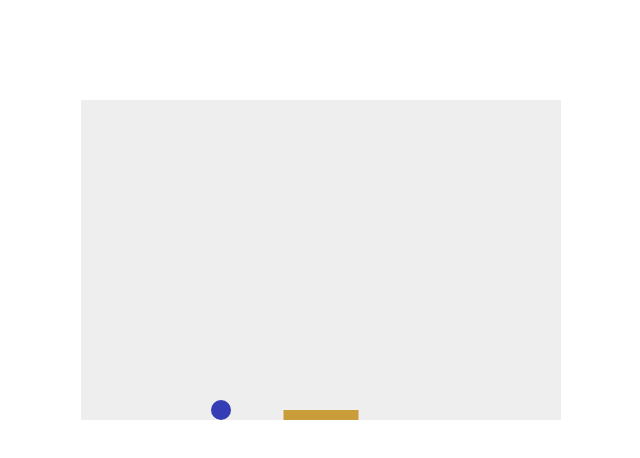
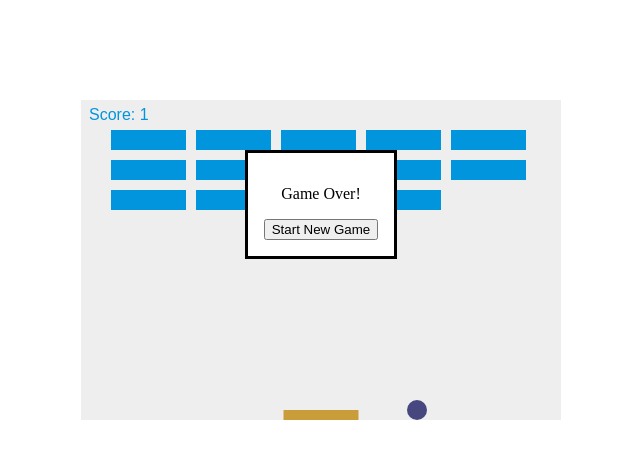
Before and after one commit to horkman/enrichment_2023-2024, a plain HTML site: page games/breakout_only_javascript/index.html in a window 1280 px wide. Shown: the whole page, without its empty margins (319-959 px from the left). Drawn offline with Linux system fonts and the light colour scheme.

Commit message:
game over dialog

```diff
--- /dev/null
+++ b/games/breakout_only_javascript/bricks.js
@@ -0,0 +1,59 @@
+const brickRowCount = 3;
+const brickColumnCount = 5;
+const brickWidth = 75;
+const brickHeight = 20;
+const brickPadding = 10;
+const brickOffsetTop = 30;
+const brickOffsetLeft = 30;
+
+const bricks = [];
+for (let c = 0; c < brickColumnCount; c++) {
+  bricks[c] = [];
+  for (let r = 0; r < brickRowCount; r++) {
+    bricks[c][r] = { x: 0, y: 0, status: 1 };
+  }
+}
+
+function collisionDetection() {
+  for (let c = 0; c < brickColumnCount; c++) {
+    for (let r = 0; r < brickRowCount; r++) {
+      const b = bricks[c][r];
+      if (b.status === 1) {
+        if (
+          x > b.x &&
+          x < b.x + brickWidth &&
+          y > b.y &&
+          y < b.y + brickHeight
+        ) {
+          dy = -dy;
+          b.status = 0;
+          score++;
+          if (score === brickRowCount * brickColumnCount) {
+            setTimeout(() => {
+              document.getElementById("dialog").open = true;
+              clearInterval(interval); // Needed for Chrome to end game
+            }, 500);
+          }
+        }
+      }
+    }
+  }
+}
+
+function drawBricks() {
+  for (let c = 0; c < brickColumnCount; c++) {
+    for (let r = 0; r < brickRowCount; r++) {
+      if (bricks[c][r].status === 1) {
+        const brickX = c * (brickWidth + brickPadding) + brickOffsetLeft;
+        const brickY = r * (brickHeight + brickPadding) + brickOffsetTop;
+        bricks[c][r].x = brickX;
+        bricks[c][r].y = brickY;
+        ctx.beginPath();
+        ctx.rect(brickX, brickY, brickWidth, brickHeight);
+        ctx.fillStyle = "#0095DD";
+        ctx.fill();
+        ctx.closePath();
+      }
+    }
+  }
+}
--- a/games/breakout_only_javascript/game.js
+++ b/games/breakout_only_javascript/game.js
@@ -6,6 +6,9 @@
 // so we can draw on it
 const canvas = document.getElementById("myCanvas");
 const ctx = canvas.getContext("2d");
+
+// Variable to keep track of the score
+let score = 0;
 
 // Define how big the ball is
 const ballRadius = 10;
@@ -30,6 +33,12 @@ const paddleHeight = 10;
 const paddleWidth = 75;
 // Starting point of the paddle on the x axis
 let paddleX = (canvas.width - paddleWidth) / 2;
+
+function drawScore() {
+  ctx.font = "16px Arial";
+  ctx.fillStyle = "#0095DD";
+  ctx.fillText(`Score: ${score}`, 8, 20);
+}
 
 function drawPaddle() {
   ctx.beginPath();
@@ -92,8 +101,11 @@ function draw() {
   // Don't forget to clear the screen first!
   ctx.clearRect(0, 0, canvas.width, canvas.height);
 
+  drawBricks();
   drawBall();
   drawPaddle();
+  drawScore();
+  collisionDetection();
 
   const isAboutToHitRightWall = x + dx > canvas.width;
   const isAboutToHitLeftWall = x + dx < 0;
@@ -120,9 +132,9 @@ function draw() {
       const pingAudio = new Audio("./sounds/hammer.mp3");
       pingAudio.play();
     } else {
-      alert("GAME OVER");
-      document.location.reload();
+      // Stop the game loop and show the dialog
       clearInterval(interval);
+      showGameOverDialog();
     }
   }
 
@@ -139,6 +151,21 @@ function draw() {
   y = y + dy;
 }
 
+function showGameOverDialog() {
+  document.getElementById("dialog").open = true;
+  document.getElementById("dialogForm").addEventListener("submit", function () {
+    document.location.reload();
+  });
+}
+
+function mouseMoveHandler(e) {
+  const relativeX = e.clientX - canvas.offsetLeft;
+  if (relativeX > 0 && relativeX < canvas.width) {
+    paddleX = relativeX - paddleWidth / 2;
+  }
+}
+document.addEventListener("mousemove", mouseMoveHandler, false);
+
 // Every 10 milliseconds, run the "draw" function
 // (or another way to think about it is "each frame run the draw function")
 const interval = setInterval(draw, 10);
--- a/games/breakout_only_javascript/index.html
+++ b/games/breakout_only_javascript/index.html
@@ -9,11 +9,28 @@
         display: block;
         margin: 100px auto 0 auto;
       }
+
+      dialog {
+        position: absolute;
+        top: 150px;
+      }
+
+      button {
+        cursor: pointer;
+      }
     </style>
   </head>
   <body>
     <canvas id="myCanvas" width="480" height="320"></canvas>
 
+    <dialog id="dialog">
+      <p style="text-align: center">Game Over!</p>
+      <form id="dialogForm" method="dialog">
+        <button>Start New Game</button>
+      </form>
+    </dialog>
+
+    <script type="text/javascript" src="./bricks.js"></script>
     <script type="text/javascript" src="./game.js"></script>
   </body>
 </html>
```
Also changed, not shown: games/breakout_only_javascript/README.md.
